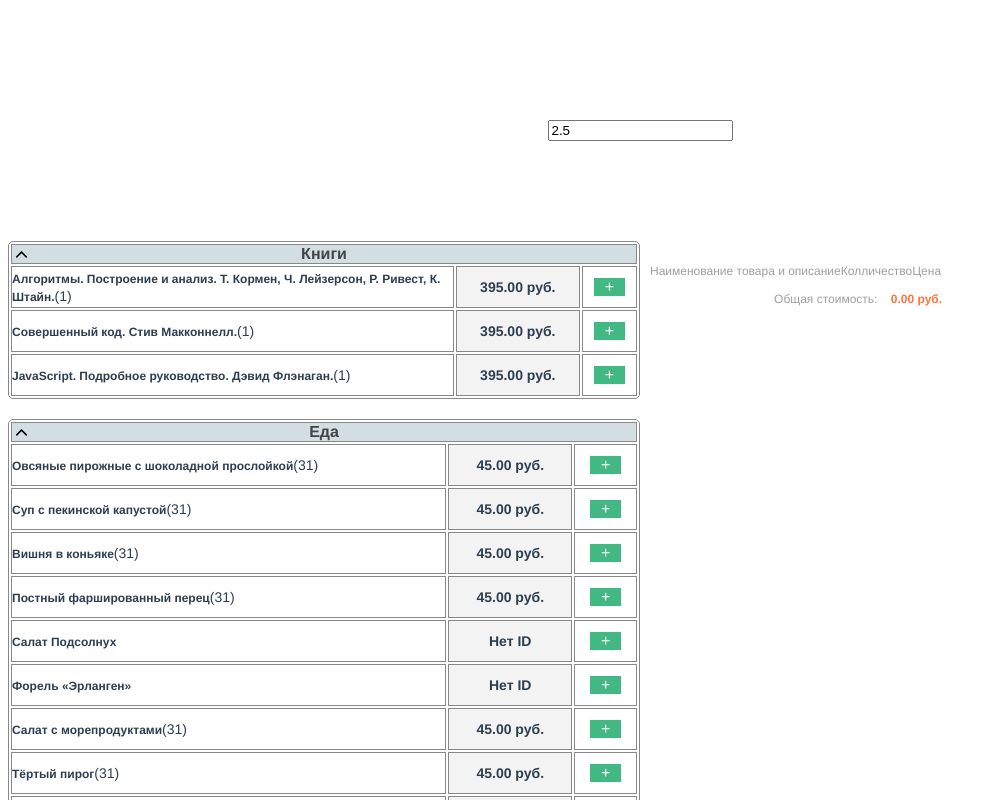
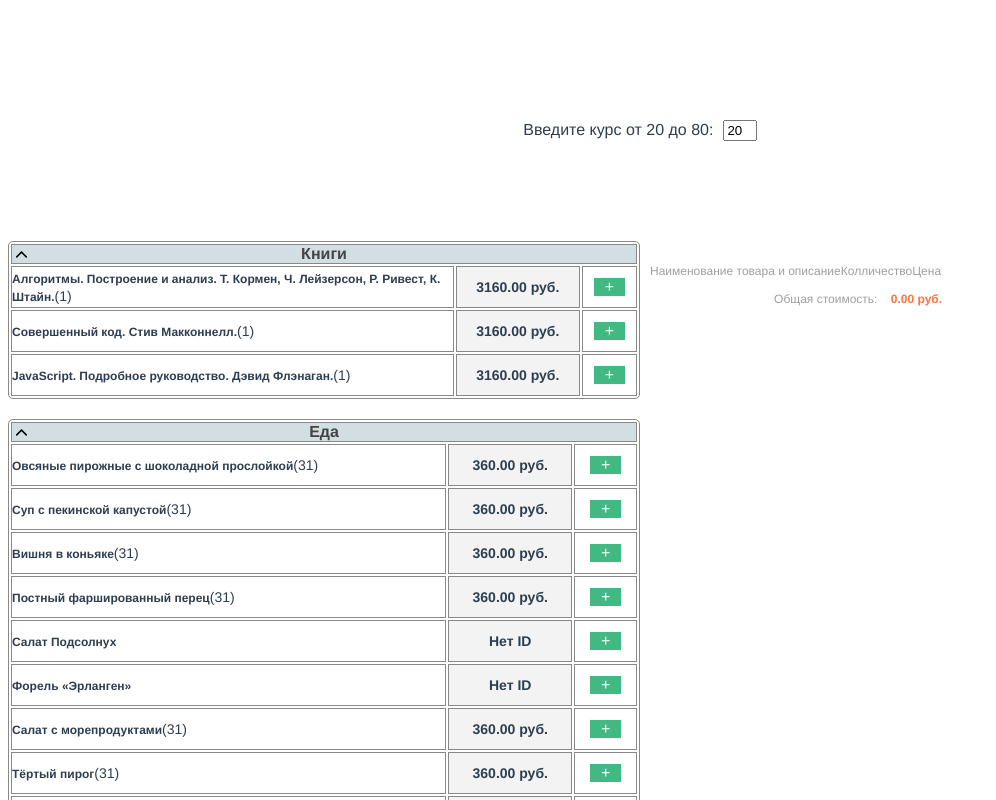
Before and after one commit to z0r0v/CMS-GROUP-LTD, a Vue app: page / in a window 1280 px wide. Shown: the top 800 px of the page, without its empty margins (0-996 px from the left). Built offline with nearby package versions, Linux system fonts and the light colour scheme.

Commit message:
uploaded rate

```diff
--- a/src/components/ProductComponent.vue
+++ b/src/components/ProductComponent.vue
@@ -1,6 +1,7 @@
 <template>
     <div class="rate">
-        <input type="text" :value="rateUSD" v-on:change="getRate()">
+        <label for="rateUSD">{{rateText}}</label>
+        <input id="rateUSD" type="text" :value="rateUSD" v-on:change="getRate()">
     </div>
     <div class="product-component">
         <table v-for="(name, idx) in namesJ" :key="idx">
@@ -72,7 +73,8 @@
             return {
                 namesJ,
                 goods,
-                rateUSD: 2.5,
+                rateUSD: 20,
+                rateText:"Введите курс от 20 до 80:",
                 nId: 'Нет ID',
                 BYN: 'руб.',
                 nameText: 'Наименование товара и описание',
@@ -86,6 +88,7 @@
                 arrayCart: [],
                 minQtyVal: 1,
                 url: 'https://www.cbr-xml-daily.ru/daily_json.js',
+                time: 1500,
             }
         },
         methods: {
@@ -174,7 +177,13 @@
                 }
             },
             getRate: function () {
-                this.rateUSD = Number(event.target.value);
+
+                if (Number(event.target.value) >= 20 && Number(event.target.value) <= 80) {
+                    this.rateUSD = Number(event.target.value);
+                }else {
+                    alert("Превышен максимально возможный предел курса ввалюты");
+                }
+
             }
         },
     }
@@ -185,6 +194,12 @@
     .rate {
         width: 100%;
         margin-bottom: 100px;
+        label {
+           padding-right: 10px;
+        }
+        #rateUSD {
+            width: 2%;
+        }
     }
     .button-primary {
         all: unset;
```
